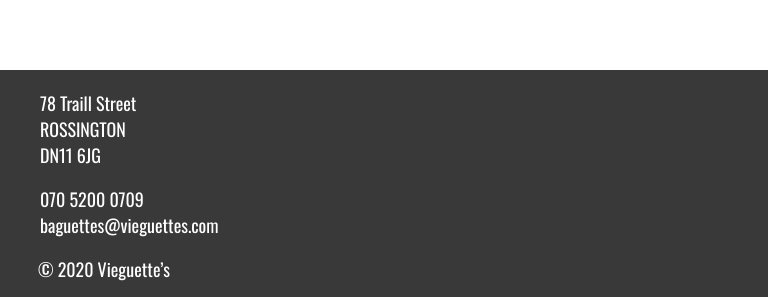
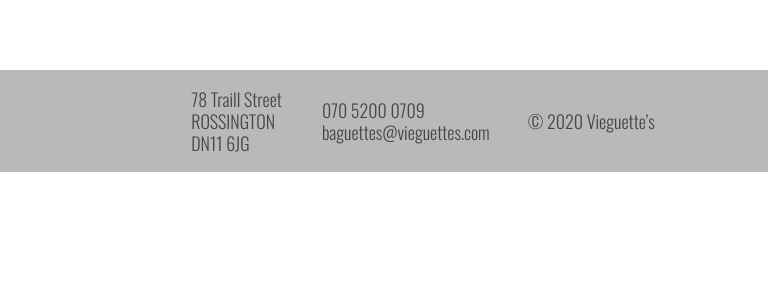
Before and after one commit to AnnaTran96/baguette, a React (Create React App) app in the folder frontend/: page / in a window 768 px wide. Shown: the part 1464-1761 px from the top of the page. After the commit the page ends 1636 px from the top, so only its background shows below. Built offline with nearby package versions, Linux system fonts and the light colour scheme.

Commit message:
style footer

```diff
--- a/frontend/src/App.css
+++ b/frontend/src/App.css
@@ -11,11 +11,8 @@ body {
 
 footer {
   width: 100vw;
-  height: 190px;
-  background-color: rgb(57, 57, 57);
-  color: white;
-  padding: 2px 0px 38px 0px;
-  font-size: 18px;
+  background-color: rgb(185, 185, 185);
+  color: rgb(70, 70, 70);
 }
 
 footer ul > li {
@@ -25,11 +22,6 @@ footer ul > li {
 .copyright {
   position: relative;
   left: 38px;
-}
-
-.footer-links li {
-  list-style: none;
-  position: relative;
 }
 
 .payBtn {
@@ -66,6 +58,12 @@ footer ul > li {
     width: 400px;
     margin: 100px 0;
   }
+  footer {
+    padding: 2px 0px 20px 0px;
+    font-size: 16px;
+    line-height: 22px;
+    font-weight: 300;
+  }
 }
 
 @media screen and (max-width: 620px) and (min-width: 400px) {
@@ -77,6 +75,12 @@ footer ul > li {
   }
   .message-container {
     margin: 150px 0;
+  }
+  footer {
+    padding: 2px 0px 20px 0px;
+    font-size: 16px;
+    line-height: 22px;
+    font-weight: 300;
   }
 }
 
@@ -90,6 +94,17 @@ footer ul > li {
   .message-container {
     margin: 200px 0;
   }
+  footer {
+    font-size: 18px;
+    font-weight: 300;
+    line-height: 22px;
+    display: flex;
+    justify-content: center;
+    align-items: center;
+  }
+  .left-footer {
+    margin: 0 30px;
+  }
 }
 
 @media screen and (max-width: 1024px) and (min-width: 768px) {
@@ -101,6 +116,17 @@ footer ul > li {
   }
   .message-container {
     margin: 200px 0;
+  }
+  footer {
+    font-size: 18px;
+    font-weight: 300;
+    line-height: 22px;
+    display: flex;
+    justify-content: center;
+    align-items: center;
+  }
+  .left-footer {
+    margin: 0 80px 0 -20px;
   }
 }
 
@@ -114,6 +140,14 @@ footer ul > li {
   .message-container {
     margin: 200px 0;
   }
+  footer {
+    font-size: 16px;
+    line-height: 22px;
+    display: flex;
+    justify-content: space-evenly;
+    align-items: flex-start;
+    font-weight: 300;
+  }
 }
 
 @media screen and (min-width: 1600px) {
@@ -126,4 +160,12 @@ footer ul > li {
   .message-container {
     margin: 265px 0;
   }
+  footer {
+    font-size: 16px;
+    line-height: 22px;
+    display: flex;
+    justify-content: space-evenly;
+    align-items: flex-start;
+    font-weight: 300;
+  }
 }
```
